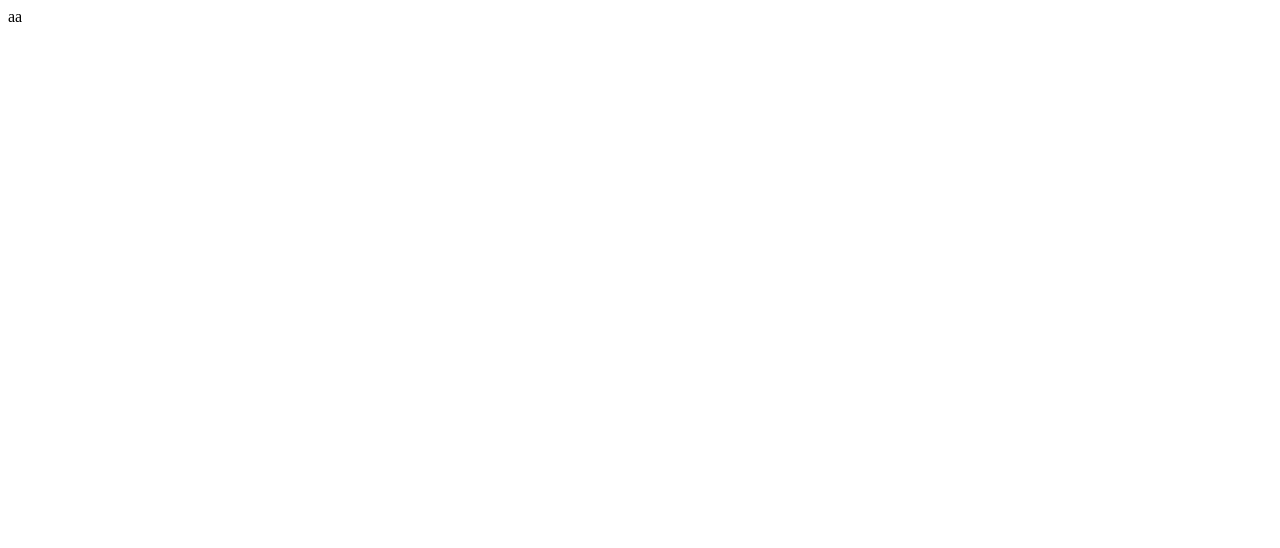
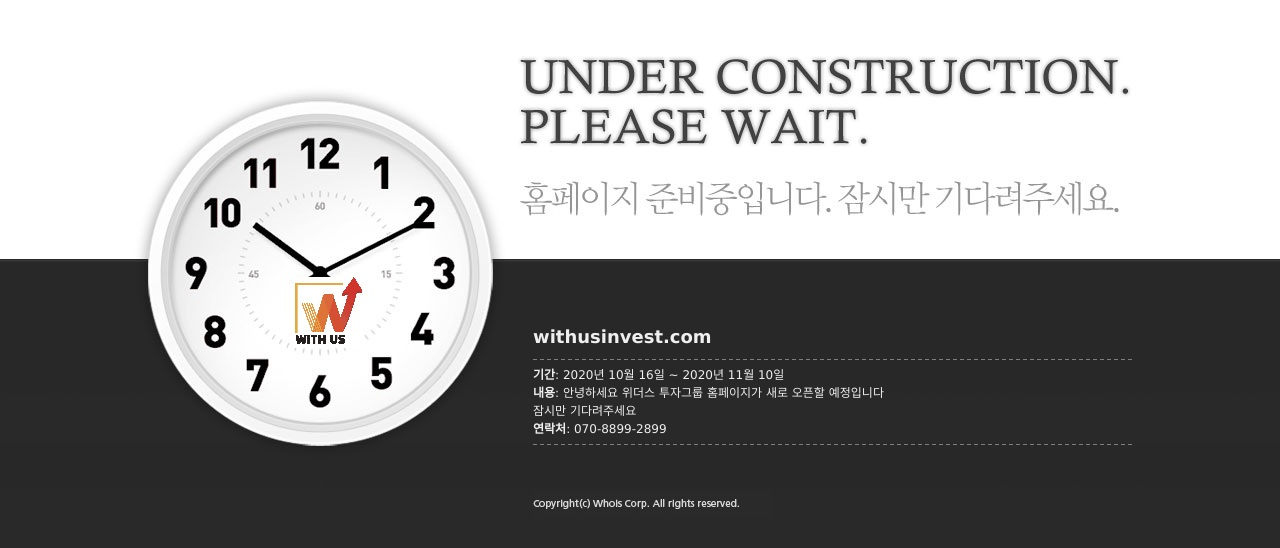
Before and after one commit to withus0147/withus01, a plain HTML site: page index.html in a window 1280 px wide. Drawn offline with Linux system fonts and the light colour scheme.

Commit message:
Add files via upload

```diff
--- /dev/null
+++ b/Tpl/C/8/style.css
@@ -0,0 +1,26 @@
+@charset "euc-kr";
+* { margin:0; padding:0; font-family: verdana, 굴림, Gulim, sans-serif;}
+body {
+	margin-left: 0px;
+	margin-top: 0px;
+	margin-right: 0px;
+	margin-bottom: 0px;
+	background-image: url(img/bg.jpg);
+	background-position:top center;
+}
+
+td{margin: 0; font:12px verdana, 굴림, Gulim, sans-serif; color: #333;  line-height:18px;}
+
+table {margin:auto; border: 0; border-spacing: 0; word-break:break-all;}
+/*word-break:break-all; border-collapse: collapse; */
+img { border: 0; }
+a {text-decoration: none;}
+div,p,h1,h2,h3,dl,dt,dd,ul,li,ol,input,th,td, form {margin: 0; padding: 0;}
+
+.tblfx{table-layout:fixed;}
+.hand{cursor:hand;}
+
+.white18{color:#efefef; font-weight:bold; font-size: 18px}
+.white11{color:#efefef; font-size: 11px}
+.white{color:#efefef;}
+.white  a:link, .white a:visited, .white a:active, .white a:hover{color:#efefef; text-decoration : none; }
--- /dev/null
+++ b/Tpl/Common/Script.js
@@ -0,0 +1,61 @@
+function WinOpen(Url,Width,Height,Scrollbars)
+{
+	window.open(Url,'SecImg','width='+Width+',height='+Height+',scrollbars='+Scrollbars);
+}
+
+function Confirm(Url)
+{
+	if(confirm('정말 삭제하시겠습니까?'))
+	location=Url
+}
+
+function ConfirmMsg(Msg,Url)
+{
+    if (Msg.length == 0)
+    {
+        Msg = "정말 삭제하시겠습니까??";
+    }
+
+    if(confirm(''+Msg))
+    location=Url
+}
+
+function Change(Direction,Table,Location,CategoryCode)
+{
+	for (var i=0; i<document.Form.OrderNo.length; i++)
+	{
+		var OrderNo;
+		if (document.Form.OrderNo[i].checked)
+		{
+			OrderNo = document.Form.OrderNo[i].value;
+			break;
+		}
+	}
+
+	if(!OrderNo)
+	{
+		alert('위치변경을 원하는 한가지 항목을 선택하시기 바랍니다.');
+		return;
+	}
+	location="Change.php?Direction="+Direction+"&OrderNo="+OrderNo+"&Table="+Table+"&Location="+Location+"&CategoryCode="+CategoryCode
+}
+
+function ChangeData(Direction,Table,Location,CategoryCode)
+{
+	for (var i=0; i<document.Form.OrderNo.length; i++)
+	{
+		var OrderNo;
+		if (document.Form.OrderNo[i].checked)
+		{
+			OrderNo = document.Form.OrderNo[i].value;
+			break;
+		}
+	}
+
+	if(!OrderNo)
+	{
+		alert('위치변경을 원하는 한가지 항목을 선택하시기 바랍니다.');
+		return;
+	}
+	location="ChangeData.php?Direction="+Direction+"&OrderNo="+OrderNo+"&Table="+Table+"&Location="+Location+"&CategoryCode="+CategoryCode
+}
--- a/index.html
+++ b/index.html
@@ -1,9 +1,70 @@
-<html>
+<html><head>
+<meta http-equiv="Content-Type" content="text/html; charset=UTF-8">
+<title>위더스 투자그룹</title>
+<link href="Tpl/C/8/style.css" rel="stylesheet" type="text/css">
+<script src="Tpl/Common/Script.js"></script>
+</head>
 
-<head>
-</head>
 <body>
-aa
-</body>
+<table width="1000" border="0" align="center" cellpadding="0" cellspacing="0">
+  <tbody><tr>
+    <td width="386" height="328">&nbsp;</td>
+    <td width="614">&nbsp;</td>
+  </tr>
+  <tr>
+    <td width="386">&nbsp;</td>
+    <td width="614" valign="top"><table width="600" border="0" cellpadding="0" cellspacing="0">
+      <tbody><tr>
+        <td width="513" height="25" valign="top" class="white18">withusinvest.com</td>
+        <td width="87" align="right" valign="bottom" class="white11">
+        </td>
+      </tr>
+      <tr>
+        <td height="5" colspan="2"></td>
+      </tr>
+      <tr>
+        <td height="3" colspan="2" background="Tpl/C/8/img/dot_line.gif"></td>
+      </tr>
+      <tr>
+        <td height="5" colspan="2"></td>
+      </tr>
+      <tr>
+        <td colspan="2" valign="top" class="white">
 
-</html>
+			  <strong>기간</strong>: 2020년 10월 16일 ~ 2020년 11월 10일<br>
+
+              <strong>내용</strong>: 안녕하세요 위더스 투자그룹 홈페이지가 새로 오픈할 예정입니다<br>잠시만 기다려주세요<br>
+
+			  <strong>연락처</strong>: 070-8899-2899
+			  </td>
+      </tr>
+      <tr>
+        <td height="5" colspan="2"></td>
+      </tr>
+      <tr>
+        <td height="3" colspan="2" background="Tpl/C/8/img/dot_line.gif"></td>
+      </tr>
+      <tr>
+        <td height="5" colspan="2"></td>
+      </tr>
+
+	  <!-- 자유게시판 -->
+
+      <tr>
+        <td height="40" colspan="2"></td>
+      </tr>
+     <!--  <tr>
+        <td colspan="2" class="white"><strong class="white11">PROVIDED BY WHOIS</strong></td>
+      </tr>
+      <tr>
+        <td height="40" colspan="2"></td>
+      </tr> -->
+      <tr>
+        <td colspan="2" class="white"><img src="Tpl/C/8/img/copyright.jpg" width="240" height="27"></td>
+      </tr>
+    </tbody></table></td>
+  </tr>
+</tbody></table>
+
+
+</body></html>
```
Also changed, not shown: Tpl/C/8/img/bg.jpg (added), Tpl/C/8/img/copyright.jpg (added), Tpl/C/8/img/dot_line.gif (added).
